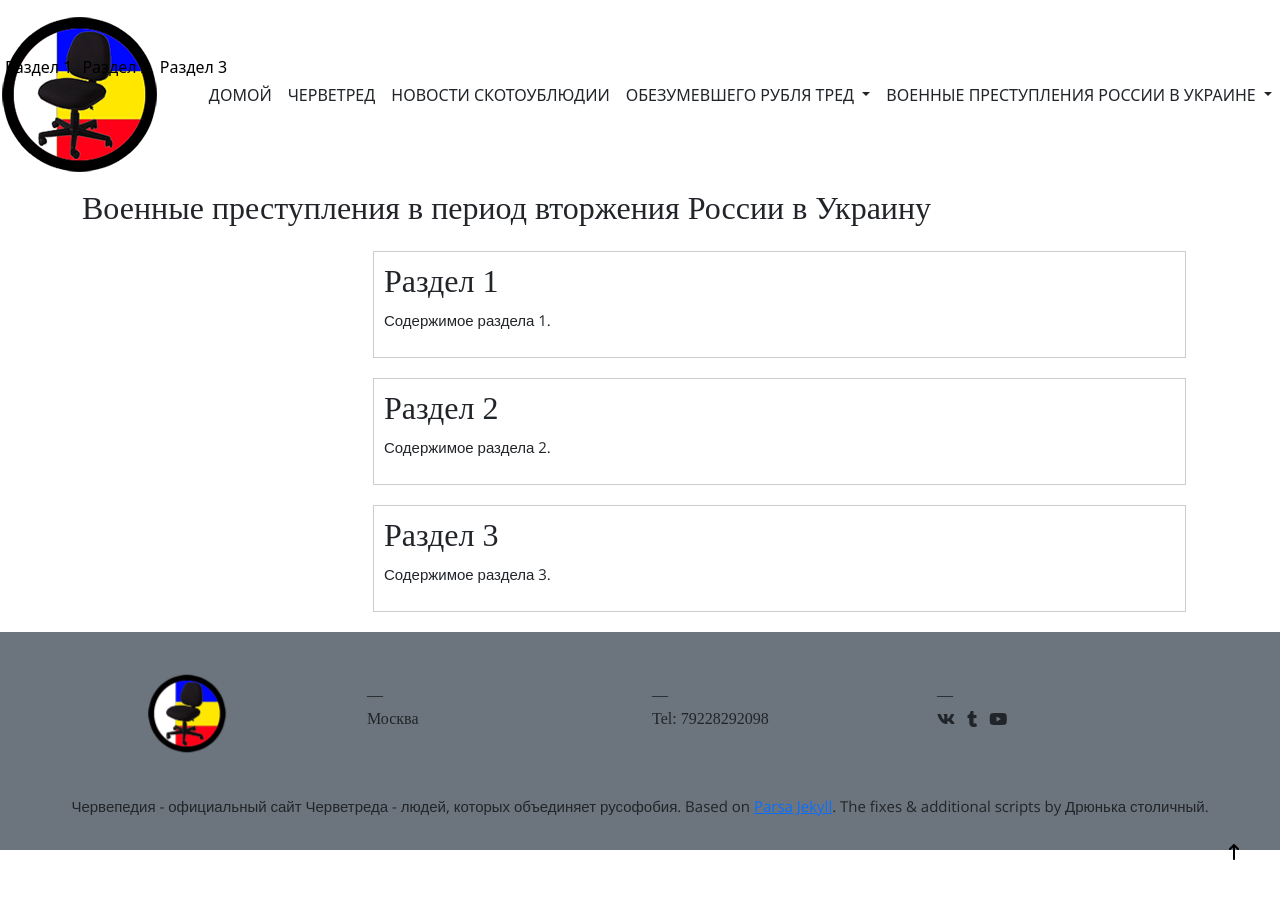
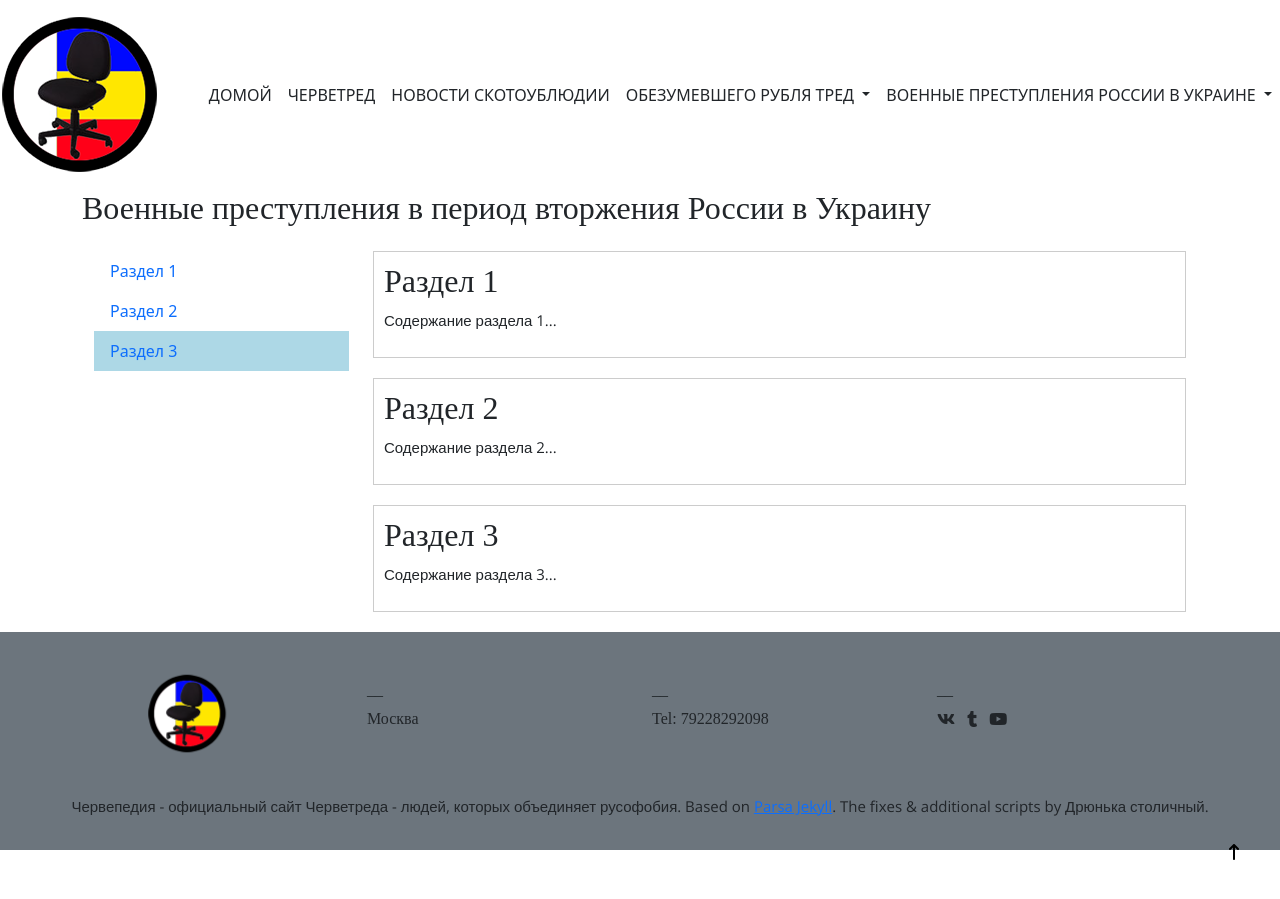
Before and after one commit to chervetred/chervetred.github.io, a Jekyll site: the page built from _pages/test.html, in a window 1280 px wide. Built offline with Jekyll 4.4.1, drawn with Linux system fonts in a browser that asks for light colours; nearby versions of some CDN libraries; some web fonts are replaced; a script that is not in the unit is left out; comment, search, counter and statistics services are not loaded.

Commit message:
Update test.html

```diff
--- a/_pages/test.html
+++ b/_pages/test.html
@@ -6,63 +6,73 @@ keywords: червепедия, черветред, черветред - это,
 image:
 ---
 <!DOCTYPE html>
-<html lang="en">
+<html lang="ru">
 <head>
   <meta charset="UTF-8">
   <meta name="viewport" content="width=device-width, initial-scale=1.0">
-<title>Название вашей статьи</title>
-<link rel="stylesheet" href="https://cdn.jsdelivr.net/npm/bootstrap@5.4.0/dist/css/bootstrap.min.css">
+  <title>Моя статья</title>
+  <link href="https://cdn.jsdelivr.net/npm/bootstrap@5.4.0/dist/css/bootstrap.min.css" rel="stylesheet">
   <style>
-    .section {
+    .article-section {
       border: 1px solid #ccc;
       padding: 10px;
       margin-bottom: 20px;
     }
-
-    .nav {
-        position: fixed;
-        top: 50px;
-        left: 0;
-    }
-
-    .nav a {
-        display: block;
-        padding: 5px;
-        text-decoration: none;
-        color: black;
-    }
-
-    .nav a.active {
-        background-color: #f0f0f0;
+    .active {
+      background-color: lightblue;
     }
   </style>
 </head>
-<body data-spy="scroll" data-target=".nav" data-offset="50">
+<body>
   <div class="container">
     <div class="row">
-        <div class="col-lg-3">
-            <nav class="nav">
-                <a href="#section1">Раздел 1</a>
-                <a href="#section2">Раздел 2</a>
-                <a href="#section3">Раздел 3</a>
-            </nav>
+      <div class="col-3">
+        <ul class="nav flex-column">
+          <li><a href="#section1" class="nav-link">Раздел 1</a></li>
+          <li><a href="#section2" class="nav-link">Раздел 2</a></li>
+          <li><a href="#section3" class="nav-link">Раздел 3</a></li>
+        </ul>
       </div>
-        <div class="col-lg-9">
-            <div id="section1" class="section">
+      <div class="col-9">
+        <div id="section1" class="article-section">
           <h2>Раздел 1</h2>
-                <p>Содержимое раздела 1.</p>
+          <p>Содержание раздела 1...</p>
         </div>
-            <div id="section2" class="section">
+        <div id="section2" class="article-section">
           <h2>Раздел 2</h2>
-                <p>Содержимое раздела 2.</p>
+          <p>Содержание раздела 2...</p>
         </div>
-            <div id="section3" class="section">
+        <div id="section3" class="article-section">
           <h2>Раздел 3</h2>
-                <p>Содержимое раздела 3.</p>
+          <p>Содержание раздела 3...</p>
         </div>
       </div>
     </div>
   </div>
+
   <script src="https://cdn.jsdelivr.net/npm/bootstrap@5.4.0/dist/js/bootstrap.bundle.min.js"></script>
+  <script>
+    document.addEventListener('scroll', function() {
+      const sections = document.querySelectorAll('.article-section');
+      sections.forEach((section) => {
+        const navLinks = document.querySelectorAll('.nav-link');
+        if (isScrolledIntoView(section)) {
+          navLinks.forEach((link) => {
+            link.classList.remove('active');
+          });
+          const currentLink = document.querySelector(`a[href="#${section.id}"]`);
+          currentLink.classList.add('active');
+        }
+      });
+    });
+
+    function isScrolledIntoView(elem) {
+      const rect = elem.getBoundingClientRect();
+      return (
+        rect.top >= 0 &&
+        rect.bottom <= (window.innerHeight || document.documentElement.clientHeight)
+      );
+    }
+  </script>
 </body>
 </html>
```
Lines whose indentation alone changed are shown as unchanged.
